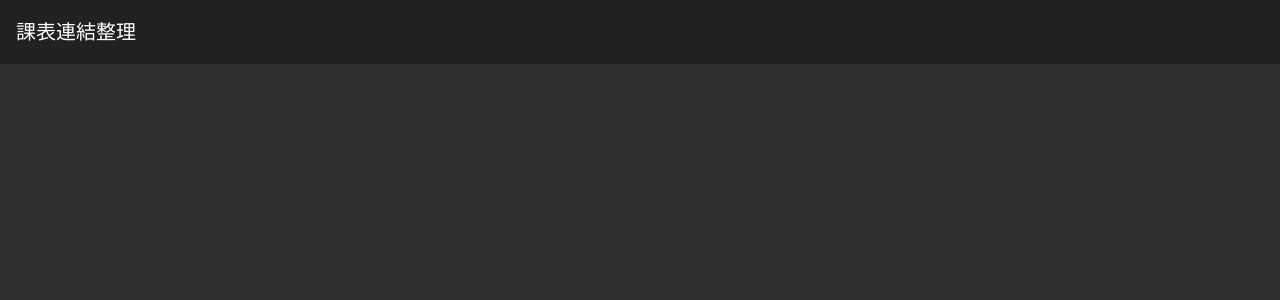
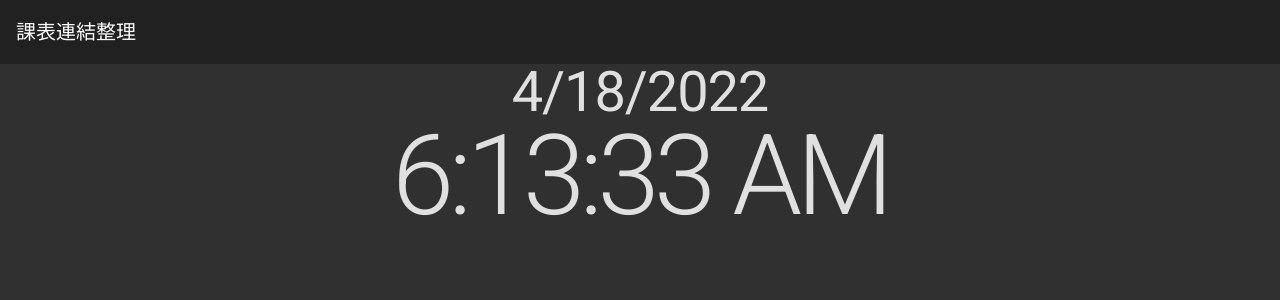
Before and after one commit to quick0831/class-schedule, an Angular app: page / in a window 1280 px wide. Shown: the top 300 px of the page. Built offline with nearby package versions, Linux system fonts and the light colour scheme.

Commit message:
Add toolbox for fast access

```diff
--- a/src/app/app.component.html
+++ b/src/app/app.component.html
@@ -2,4 +2,7 @@
   <mat-toolbar>
     <span>課表連結整理</span>
   </mat-toolbar>
+  <div class="center">
+    <app-toolbox></app-toolbox>
+  </div>
 </div>
--- a/src/app/app.component.scss
+++ b/src/app/app.component.scss
@@ -5,3 +5,9 @@ html, body, app-root, .app-frame {
   box-sizing: border-box;
   color: #e0e0e0;
 }
+
+.center {
+  margin: auto;
+  width: 600px;
+  text-align: center;
+}
--- a/src/app/app.module.ts
+++ b/src/app/app.module.ts
@@ -1,14 +1,16 @@
 import { NgModule } from '@angular/core';
 import { BrowserModule } from '@angular/platform-browser';
+import { BrowserAnimationsModule } from '@angular/platform-browser/animations';
 
 import { AppComponent } from './app.component';
-import { BrowserAnimationsModule } from '@angular/platform-browser/animations';
+import { ToolboxComponent } from './toolbox/toolbox.component';
 
 import { MatToolbarModule } from '@angular/material/toolbar';
 
 @NgModule({
   declarations: [
-    AppComponent
+    AppComponent,
+    ToolboxComponent
   ],
   imports: [
     BrowserModule,
--- /dev/null
+++ b/src/app/toolbox/toolbox.component.html
@@ -0,0 +1,2 @@
+<b class="Time mat-display-3">{{date_string}}</b><br>
+<b class="Time mat-display-4">{{time_string}}</b>
--- /dev/null
+++ b/src/app/toolbox/toolbox.component.ts
@@ -0,0 +1,21 @@
+import { Component, OnInit } from '@angular/core';
+
+@Component({
+  selector: 'app-toolbox',
+  templateUrl: './toolbox.component.html',
+  styleUrls: ['./toolbox.component.scss']
+})
+export class ToolboxComponent implements OnInit {
+
+  date_string = "";
+  time_string = "";
+
+  ngOnInit(): void {
+    setInterval(() => {
+      let time = new Date();
+      this.date_string = time.toLocaleDateString();
+      this.time_string = time.toLocaleTimeString();
+    }, 1000);
+  }
+
+}
```
Also changed, not shown: src/app/toolbox/toolbox.component.scss (added), 1 other file (tests, documents, lock files or other folders).
